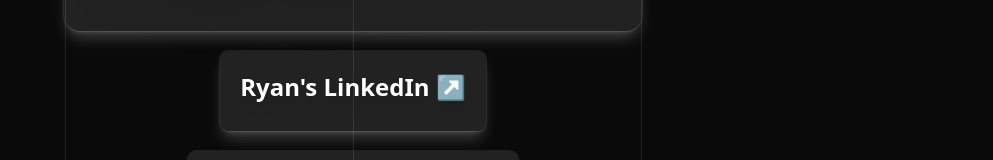
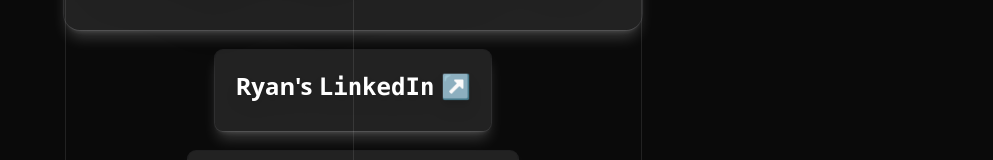
Before and after one commit to rnguyen513/ryanhnguyen.com, a Next.js app: page / in a window 1280 px wide. Shown: the part 461-621 px from the top of the page, without its empty margins (287-1280 px from the left). Built offline with nearby package versions, Linux system fonts and the light colour scheme.

Commit message:
fix linkedin on front

```diff
--- a/src/pages/index.tsx
+++ b/src/pages/index.tsx
@@ -14,7 +14,7 @@
           <p className={"absolute invisible group-hover:visible font-bold text-8xl ml-1 mt-1 text-white/50"}>Explore<br></br>Ryan<br></br>Nguyen &rarr;</p>
         </a>
         <a href="https://www.linkedin.com/in/ryan-nguyen-82b387284/" target="_blank" className={"group flex flex-row justify-center bg-gray-100/10 sm:mx-auto sm:max-w-fit md:min-h-fit sm:rounded-lg ring-1 ring-gray-300/10 shadow-lg shadow-white/20 p-5 pb-7 hover:bg-gray-100/5 hover:ring-gray-300/5 mt-5"}>
-          <p className={"font-bold text-2xl text-white drop-shadow-lg"}>Ryan&apos;s LinkedIn &#8599;</p>
+          <p className={"font-bold text-2xl text-white drop-shadow-lg"}>Ryan&apos;s <code className={"group-hover:text-blue-400"}>LinkedIn</code> &#8599;</p>
         </a>
         <a href="https://github.com/rnguyen513/resume" target="_blank" className={"group flex flex-row justify-center bg-gray-100/10 sm:mx-auto sm:max-w-fit md:min-h-fit sm:rounded-lg ring-1 ring-gray-300/10 shadow-lg shadow-white/20 p-5 pb-7 hover:bg-gray-100/5 hover:ring-gray-300/5 mt-5"}>
           <p className={"font-bold text-2xl text-white drop-shadow-lg"}>See the <code className={"group-hover:text-blue-400"}>$ource c0de</code> &#8599;</p>
```
